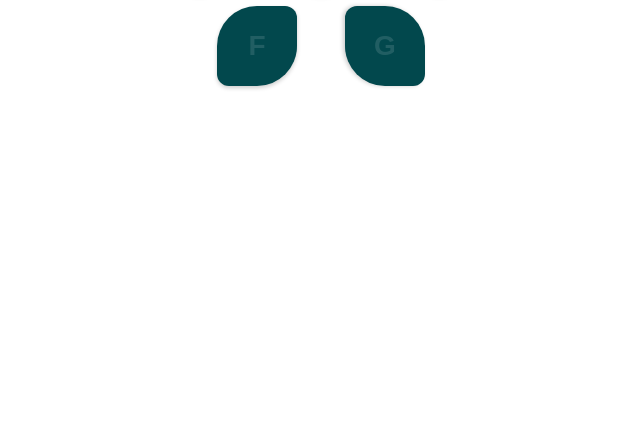
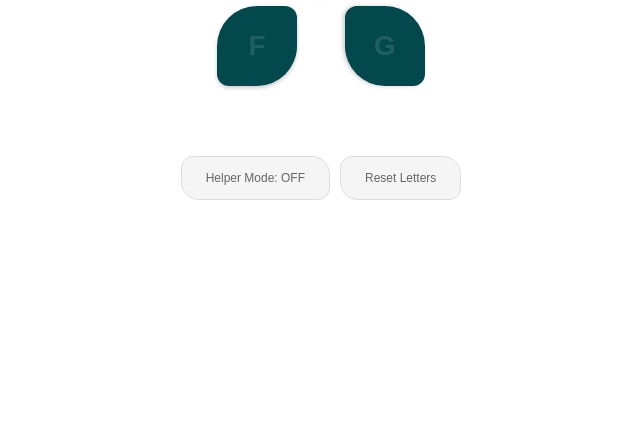
Before and after one commit to applewjr/heroku_apps, a Flask app: template templates/blossom.html in a window 1280 px wide. Shown: the part 457-897 px from the top of the page, without its empty margins (319-959 px from the left). Run offline with Flask 2, Linux system fonts and the light colour scheme; the template is opened without the code that fills it, so the values that code supplies are empty; parts of the project's set-up code (start-up, migrations or seed data) failed here and were passed over.

Commit message:
Update blossom.html

```diff
--- a/templates/blossom.html
+++ b/templates/blossom.html
@@ -684,8 +684,7 @@ td.show-letter-cell {
   </div>
 
   <!-- Fixed Reset Letters Button -->
-  <!-- <a href="#" class="reset-letters-btn" onclick="showResetConfirmation(event);">Reset Letters</a> -->
-  <!-- <a href="/blossom/reset" class="reset-letters-btn">Reset Letters</a> -->
+  <a href="#" class="reset-letters-btn" onclick="showResetConfirmation(event);">Reset Letters</a>
   <br>
   <br>
 
```
